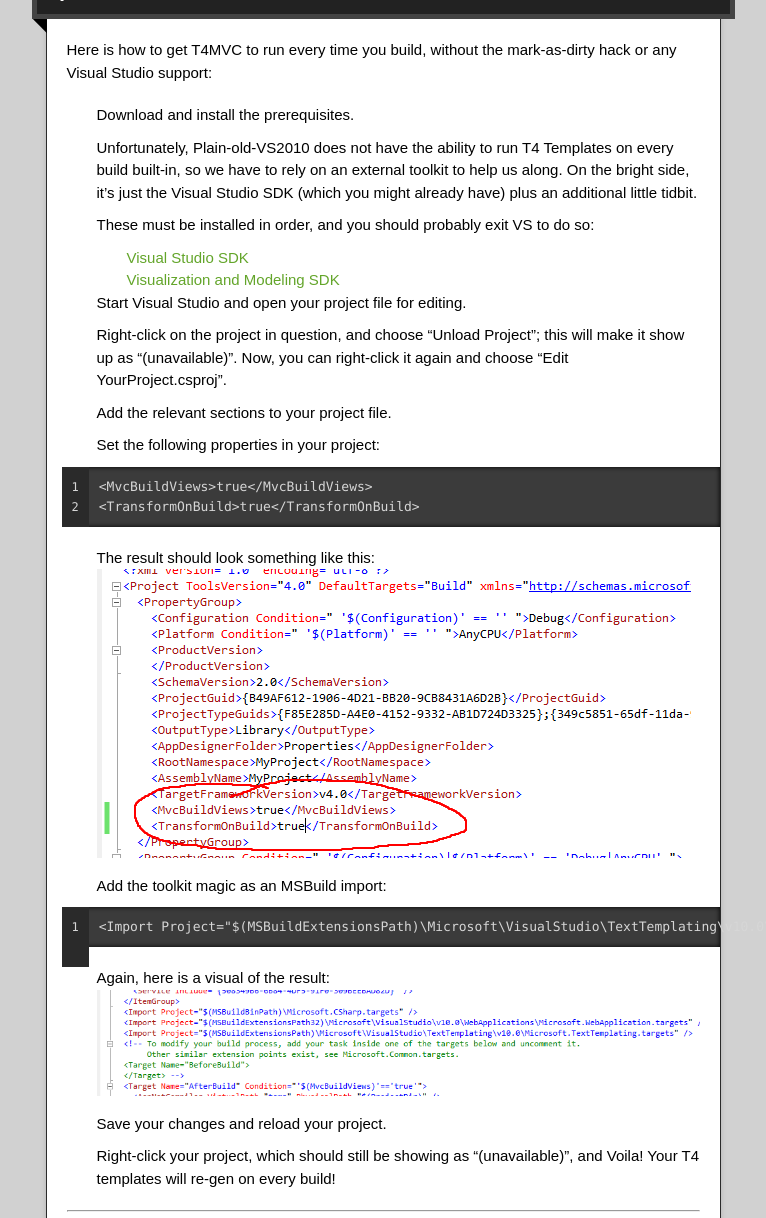
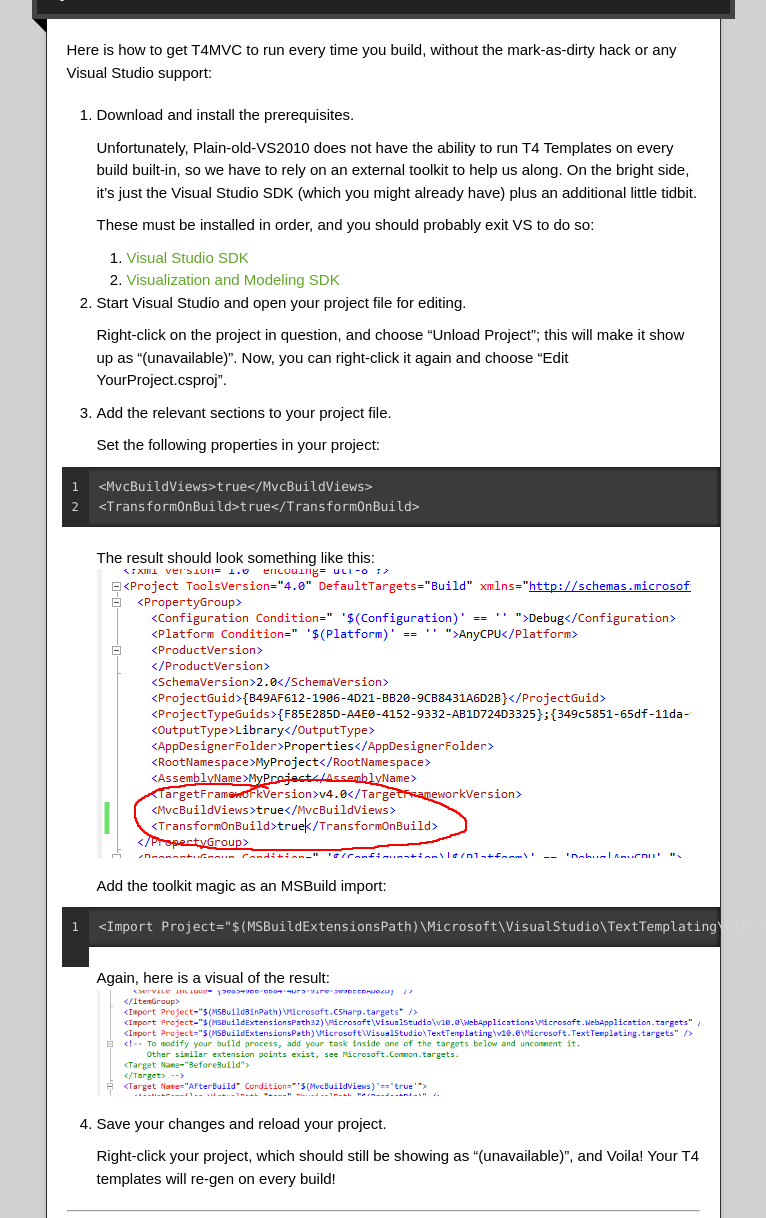
Before and after one commit to otac0n/otac0n.github.com, a Jekyll site: the page built from blog/_posts/2010-12-23-pain-free-t4mvc.md, in a window 1280 px wide. Shown: the part 238-1456 px from the top of the page, without its empty margins (257-1023 px from the left). Built offline with Jekyll 4.4.1, drawn with Linux system fonts in a browser that asks for light colours; nearby versions of some CDN libraries; Markdown is read by kramdown in place of the engine named in the settings.

Commit message:
Fixed the style of ordered lists.

```diff
--- a/stylesheets/stylesheet.css
+++ b/stylesheets/stylesheet.css
@@ -30,9 +30,6 @@ footer, header, hgroup, menu, nav, section {
 }
 body {
   line-height: 1;
-}
-ol, ul {
-  list-style: none;
 }
 blockquote, q {
   quotes: none;
@@ -426,10 +423,6 @@ article.post ol {
   padding-left: 30px;
 }
 
-article.post ul {
-  list-style-type: disc;
-}
-
 article.post li p,
 article.post dd p {
   margin-bottom: 10px;
```
